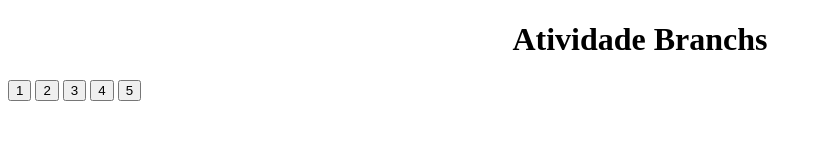
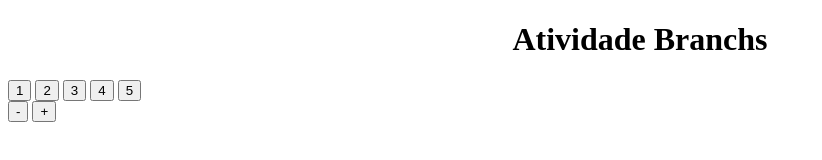
Before and after one commit to 0Gimenes/atividade-branchs, a plain HTML site: page Index.html in a window 1280 px wide. Shown: the whole page, without its empty margins (0-822 px from the left). Drawn offline with Linux system fonts and the light colour scheme.

Commit message:
botões de soma

```diff
--- a/Index.html
+++ b/Index.html
@@ -13,6 +13,9 @@
     <button onclick="adc('3')">3</button>
     <button onclick="adc('4')">4</button>
     <button onclick="adc('5')">5</button>
+    <br>
+    <button onclick="adc('-')">-</button>
+    <button onclick="adc('+')">+</button>
     </div>
     <script>
 
```
